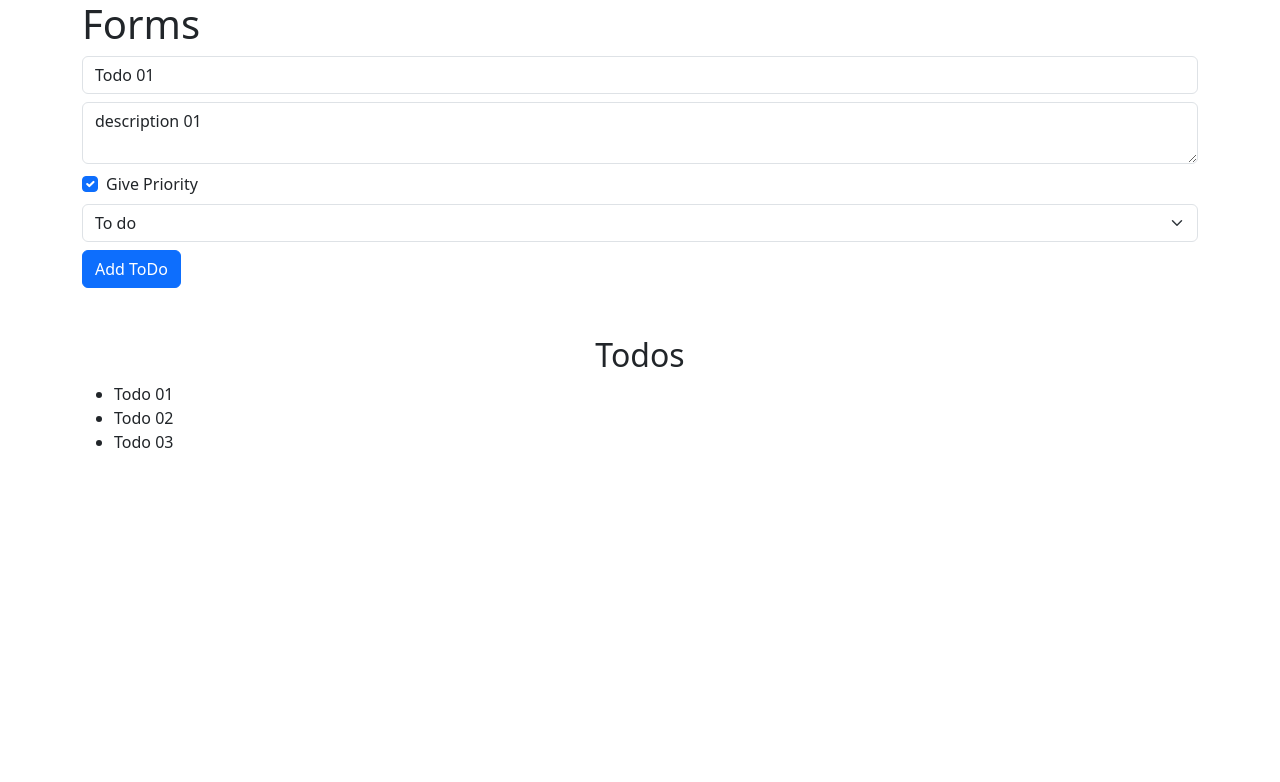
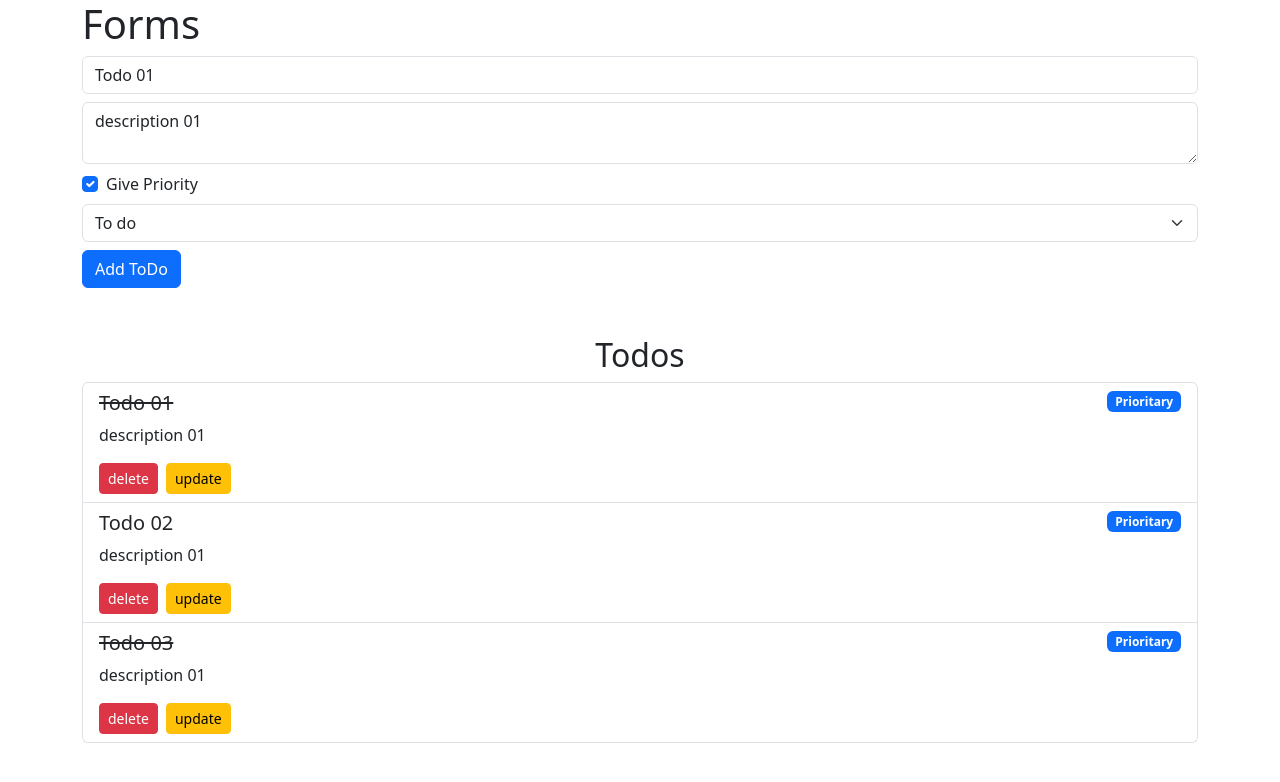
Before and after one commit to Alejandrox27/Todo-app-React, a React (Vite) app: page / in a window 1280 px wide. Shown: the top 782 px of the page. Built offline with nearby package versions, Linux system fonts and the light colour scheme.

Commit message:
Add todo and set completed or not and primary or not

```diff
--- a/src/App.jsx
+++ b/src/App.jsx
@@ -31,6 +31,7 @@
   const [todos, setTodos] = useState(initialStateTodo)
 
   const addTodo = todo => {
+    console.log(todo);
     setTodos([...todos, todo])
   }
 
--- a/src/components/Form.jsx
+++ b/src/components/Form.jsx
@@ -28,7 +28,7 @@
         addTodo({
             id: Date.now(),
             ...todo,
-            state: state === "Completed"
+            state: state === "completed"
         })
 
         Swal.fire({
--- /dev/null
+++ b/src/components/Todo.jsx
@@ -0,0 +1,24 @@
+const Todo = ({ todo }) => {
+
+    const {title, description, state, priority, id} = todo;
+
+    return (
+        <li className="list-group-item">
+            <div className="d-flex justify-content-between align-items-start">
+                <div>
+                    <h5 className={`${state && "text-decoration-line-through"}`}>{title}</h5>
+                    <p>{description}</p>
+                    <div className="d-flex gap-2">
+                        <button className="btn btn-sm btn-danger">delete</button>
+                        <button className="btn btn-sm btn-warning">update</button>
+                    </div>
+                </div>
+
+                <span className="badge text-bg-primary">{priority && "Prioritary"}</span>
+            </div>
+        </li>
+    )
+}
+
+
+export default Todo;
--- a/src/components/Todos.jsx
+++ b/src/components/Todos.jsx
@@ -1,11 +1,13 @@
+import Todo from "./Todo";
+
 const Todos = ({ todos }) => {
     return (
         <div className="mt-5">
             <h2 className="text-center">Todos</h2>
-            <ul>
+            <ul className="list-group">
                 {
                     todos.map((todo) => (
-                        <li key={todo.id}>{todo.title}</li>
+                        <Todo key={todo.id} todo={todo} />
                     ))
                 }
             </ul>
```
